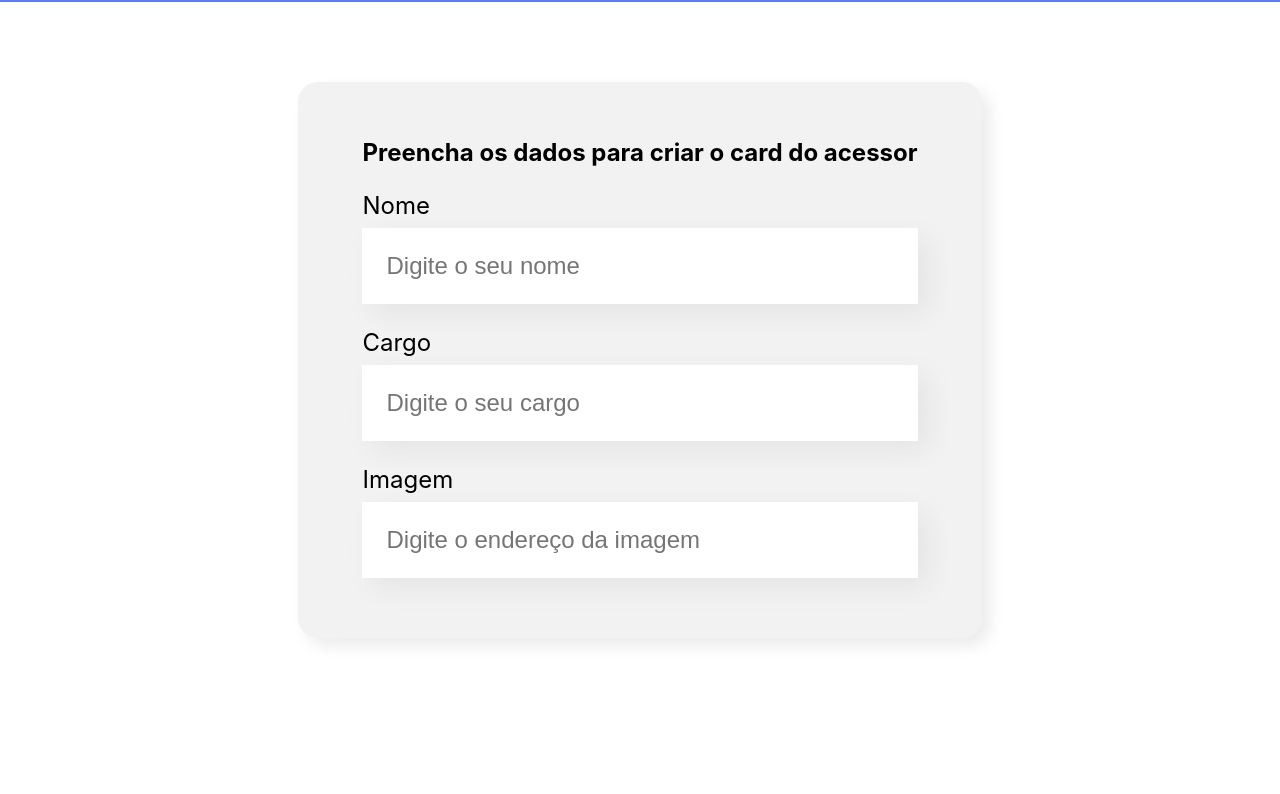
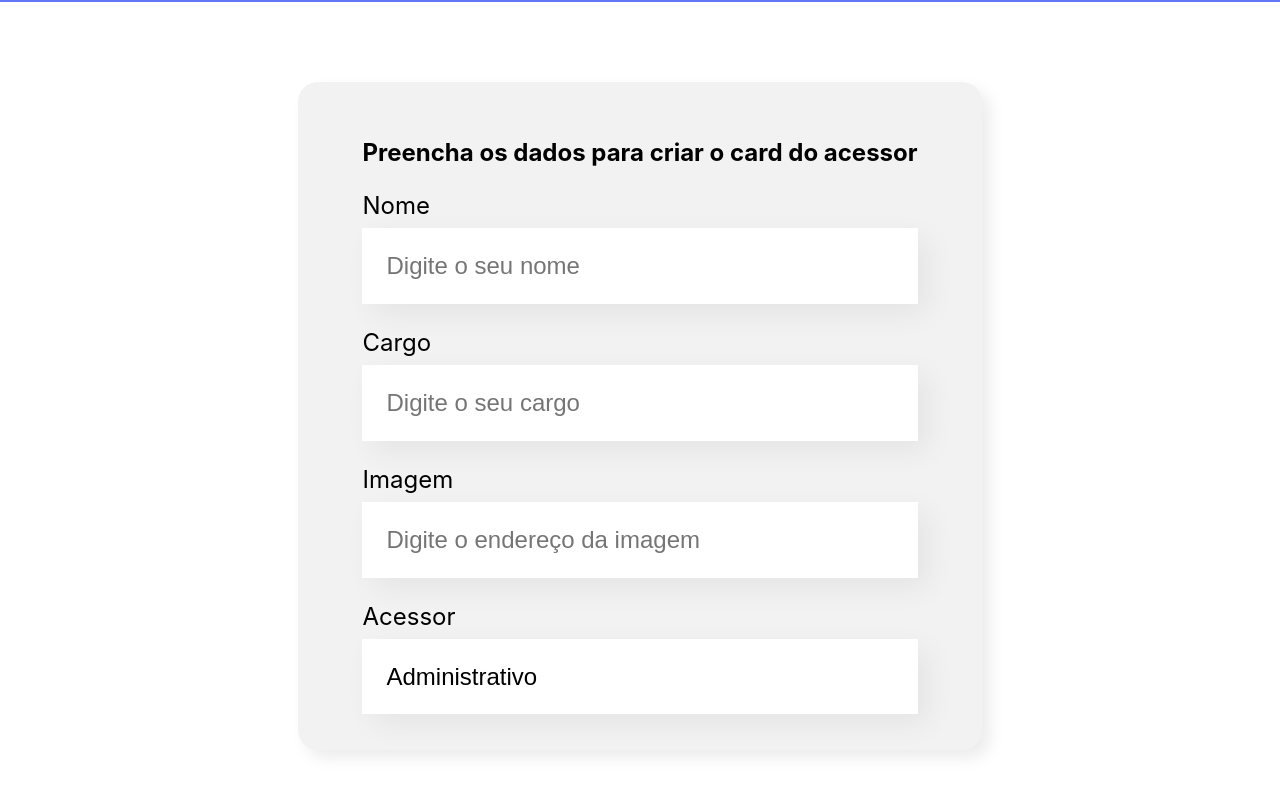
Before and after one commit to devramoss/OrganoEJ, a React (Create React App) app: page / in a window 1280 px wide. Shown: the part 496-1290 px from the top of the page. Before the commit the page ends 1214 px from the top, so only its background shows below. Built offline with nearby package versions, Linux system fonts and the light colour scheme.

Commit message:
Componente Dropdown List

```diff
--- /dev/null
+++ b/src/componentes/DropdownList/DropdownList.css
@@ -0,0 +1,16 @@
+.dropdown-list label {
+    display: block;
+    margin-bottom: 8px;
+    font-size: 24px;
+}
+
+.dropdown-list select {
+    background-color: #FFF;
+    box-shadow: 10px 10px 30px rgba(0, 0, 0, 0.06);
+    width: 100%;
+    border: none;
+    appearance: none;
+    font-size: 24px;
+    padding: 24px;
+    box-sizing: border-box;
+}
--- /dev/null
+++ b/src/componentes/DropdownList/index.js
@@ -0,0 +1,16 @@
+import "./DropdownList.css";
+
+const DropdownList = (props) => {
+    return(
+        <div  className="dropdown-list">
+            <label>{props.label}</label>
+            <select>
+                {
+                    props.itens.map(item =><option key={item}>{item}</option>)
+                }
+            </select>
+        </div>
+    );
+}
+
+export default DropdownList;
--- a/src/componentes/Form/index.js
+++ b/src/componentes/Form/index.js
@@ -1,5 +1,15 @@
+import DropdownList from "../DropdownList";
 import TextInput from "../TextInput";
 import "./Form.css";
+
+const department = [
+    "Administrativo",
+    "Comercial",
+    "Financeiro",
+    "Gestão de pessoas",
+    "Marketing",
+    "Projetos"
+];
 
 const Form = () => {
     return (
@@ -9,6 +19,7 @@ const Form = () => {
                 <TextInput label="Nome" placeholder="Digite o seu nome" />
                 <TextInput label="Cargo" placeholder="Digite o seu cargo" />
                 <TextInput label="Imagem" placeholder="Digite o endereço da imagem" />
+                <DropdownList label="Acessor"itens={department}/>
             </form>
         </section>
     );
```
